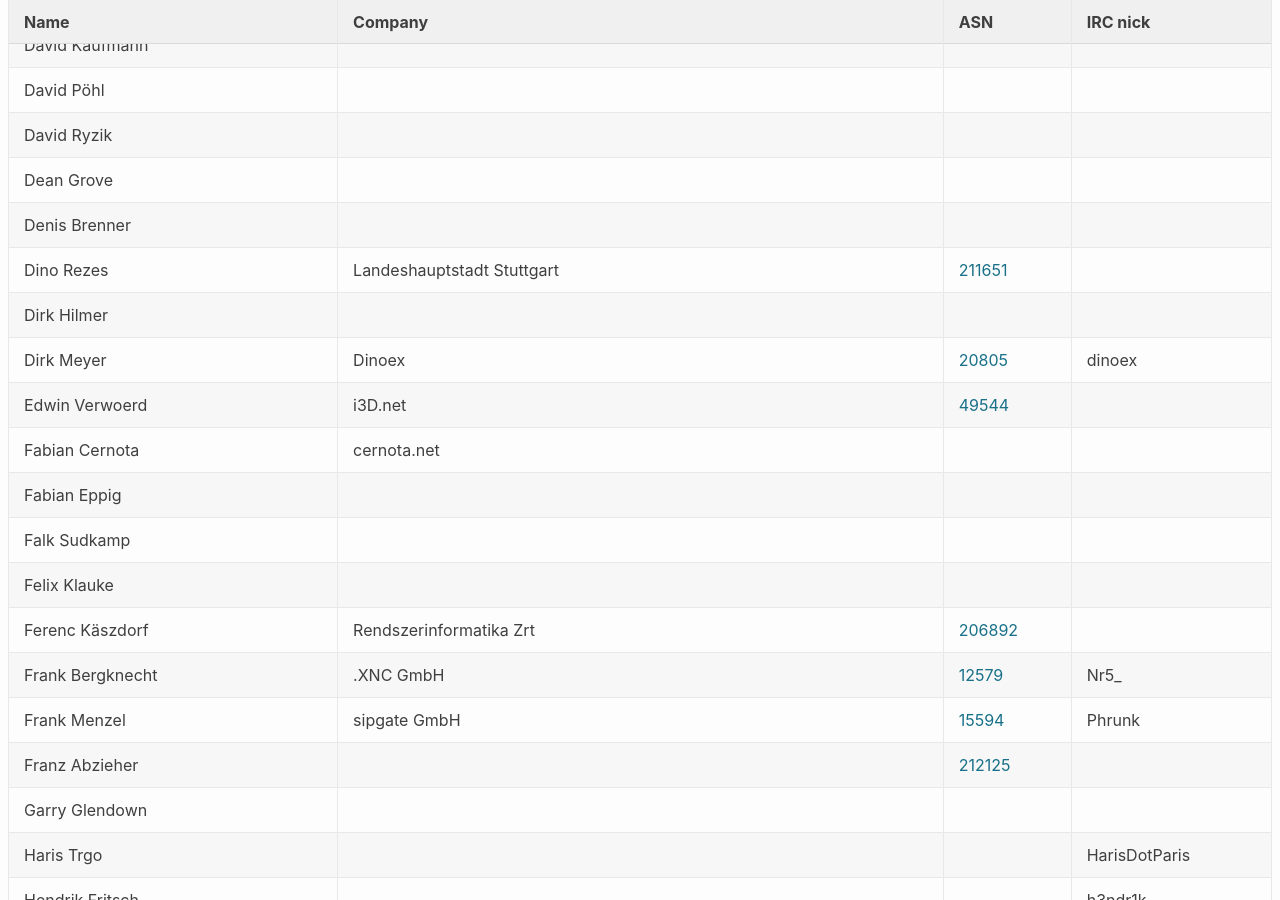
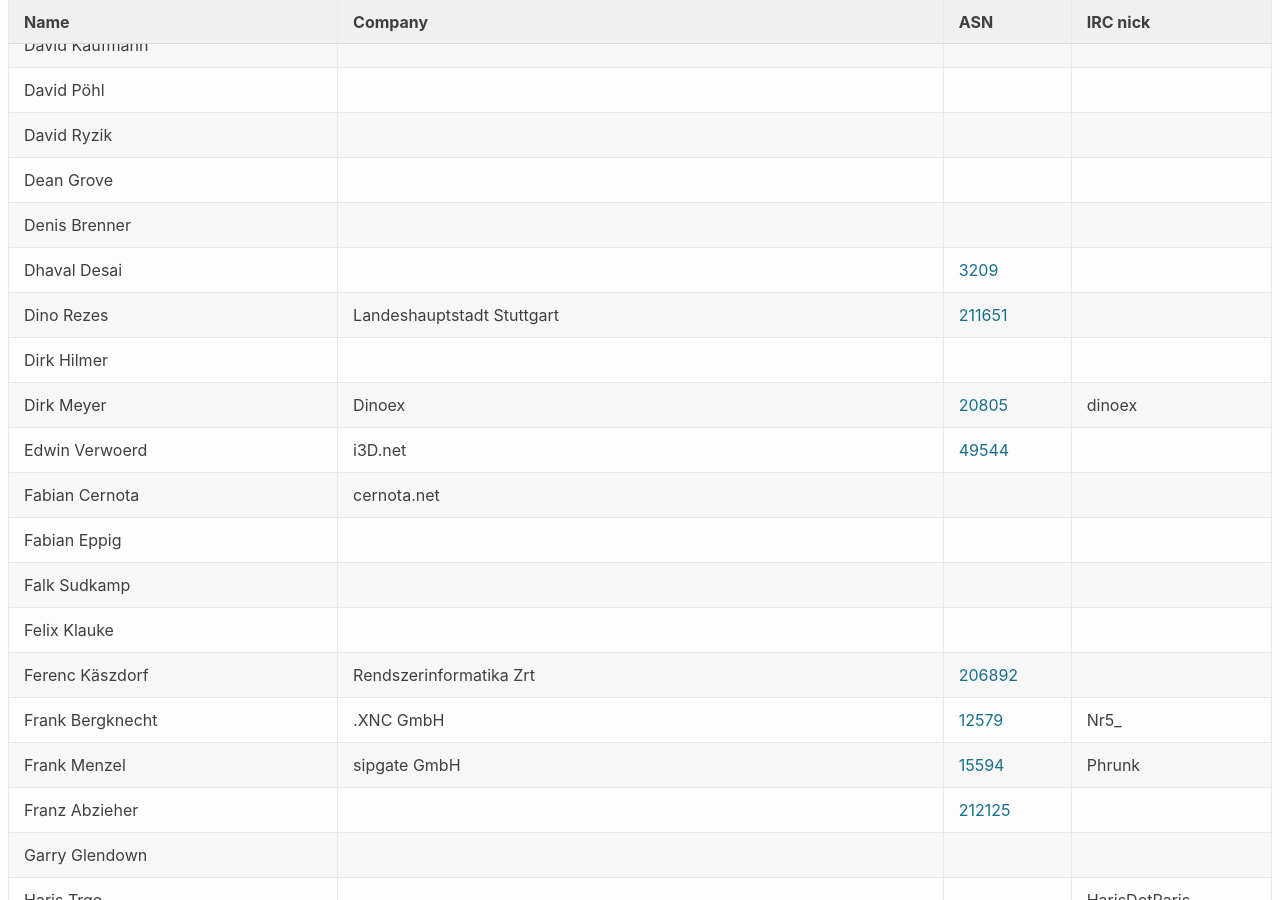
Before and after one commit to denog/pretix-attendeelist, a Jekyll site: the page built from denog14/index.md, in a window 1280 px wide and 900 px high, scrolled down 15459 px. Built offline with Jekyll 4.4.1, drawn with Linux system fonts in a browser that asks for light colours.

Commit message:
Latest data: Fri Nov 11 04:19:45 UTC 2022

```diff
--- a/_data/attendees_denog14_remote.json
+++ b/_data/attendees_denog14_remote.json
@@ -190,6 +190,12 @@
     "company": null,
     "irc": null,
     "asn": null
+  },
+  {
+    "name": "Dhaval Desai",
+    "company": null,
+    "irc": null,
+    "asn": "3209"
   },
   {
     "name": "Dino Rezes",
@@ -775,13 +781,13 @@
   },
   {
     "name": "Robert Leichssenring",
-    "company": "DE-CIX",
+    "company": null,
     "irc": null,
     "asn": "6695"
   },
   {
     "name": "Robert Leichssenring",
-    "company": null,
+    "company": "DE-CIX",
     "irc": null,
     "asn": "6695"
   },
```
